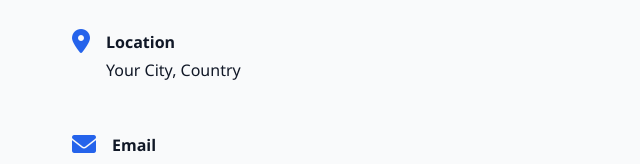
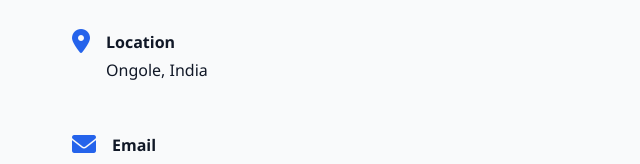
Before and after one commit to Gnaneswar32197/portfolio-website1, a plain HTML site: page index.html in a window 1280 px wide. Shown: the part 2834-2998 px from the top of the page, 0-640 px from the left. Drawn offline with Linux system fonts and the light colour scheme.

Commit message:
Initial commit

```diff
--- a/index.html
+++ b/index.html
@@ -775,7 +775,7 @@
               <i class="fas fa-map-marker-alt"></i>
               <div>
                 <h4>Location</h4>
-                <p>Your City, Country</p>
+                <p>Ongole, India</p>
               </div>
             </div>
             <div class="contact-item">
```
